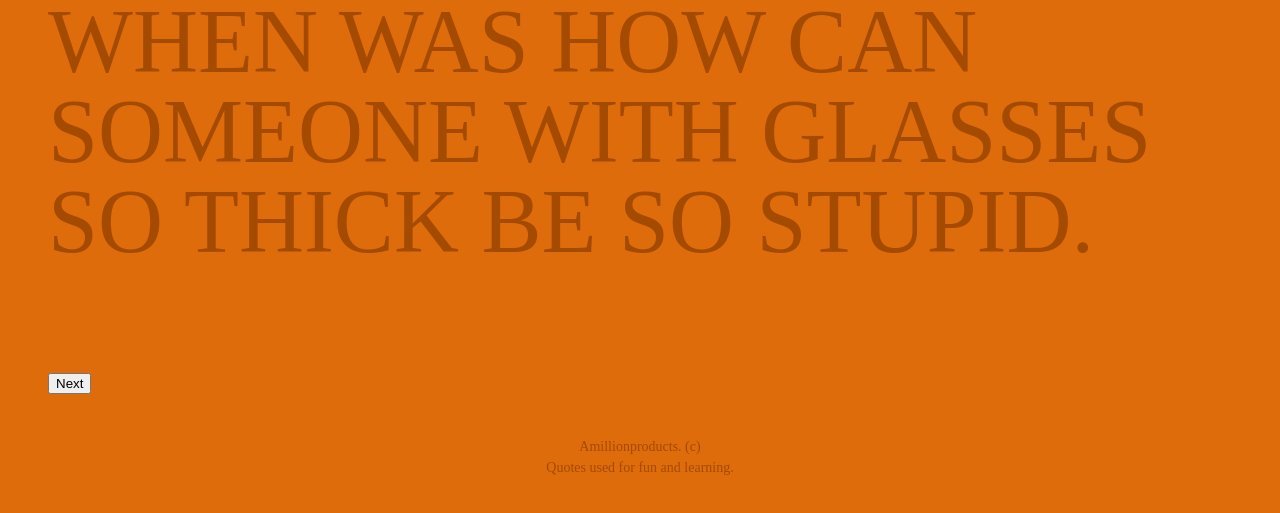
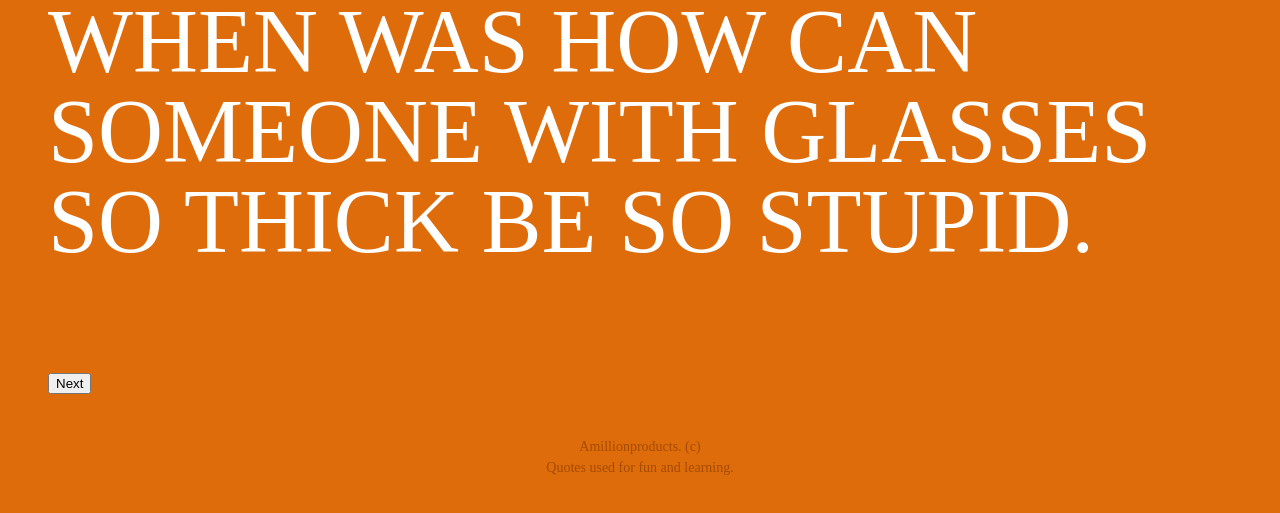
Before and after one commit to al3xnguyen/whenwasthelasttime, a plain HTML site: page index.html in a window 1280 px wide. Shown: the part 81-594 px from the top of the page. Drawn offline with nearby package versions, Linux system fonts and the light colour scheme.

Commit message:
block quote colour change

```diff
--- a/css/style.css
+++ b/css/style.css
@@ -50,7 +50,7 @@ h1 {
 
 blockquote {
 
-  color: #A54B00;
+  color: #FFF;
   font-size: 90px;
   text-transform: uppercase;
   font-family:'Montserrat';
```
